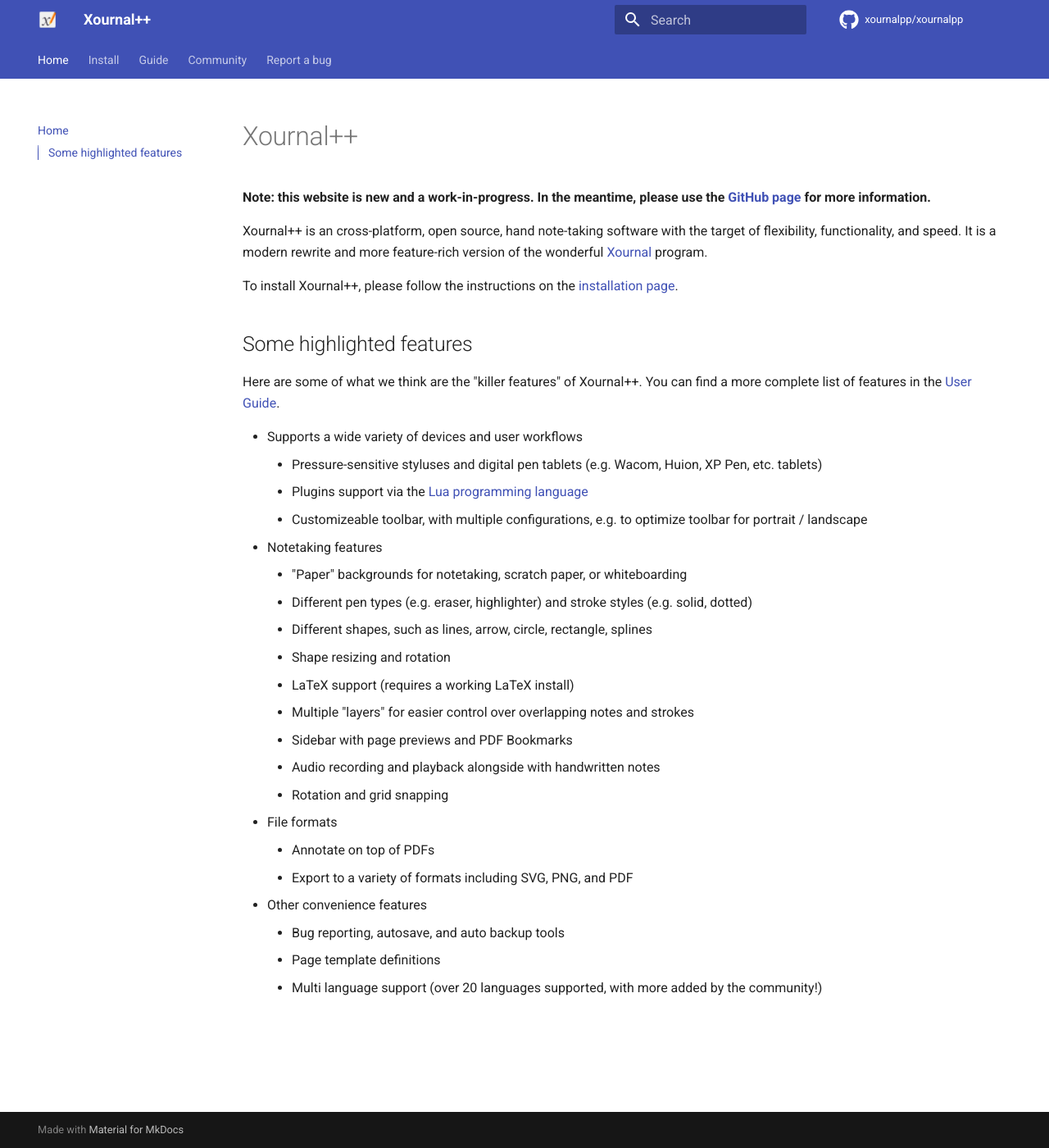
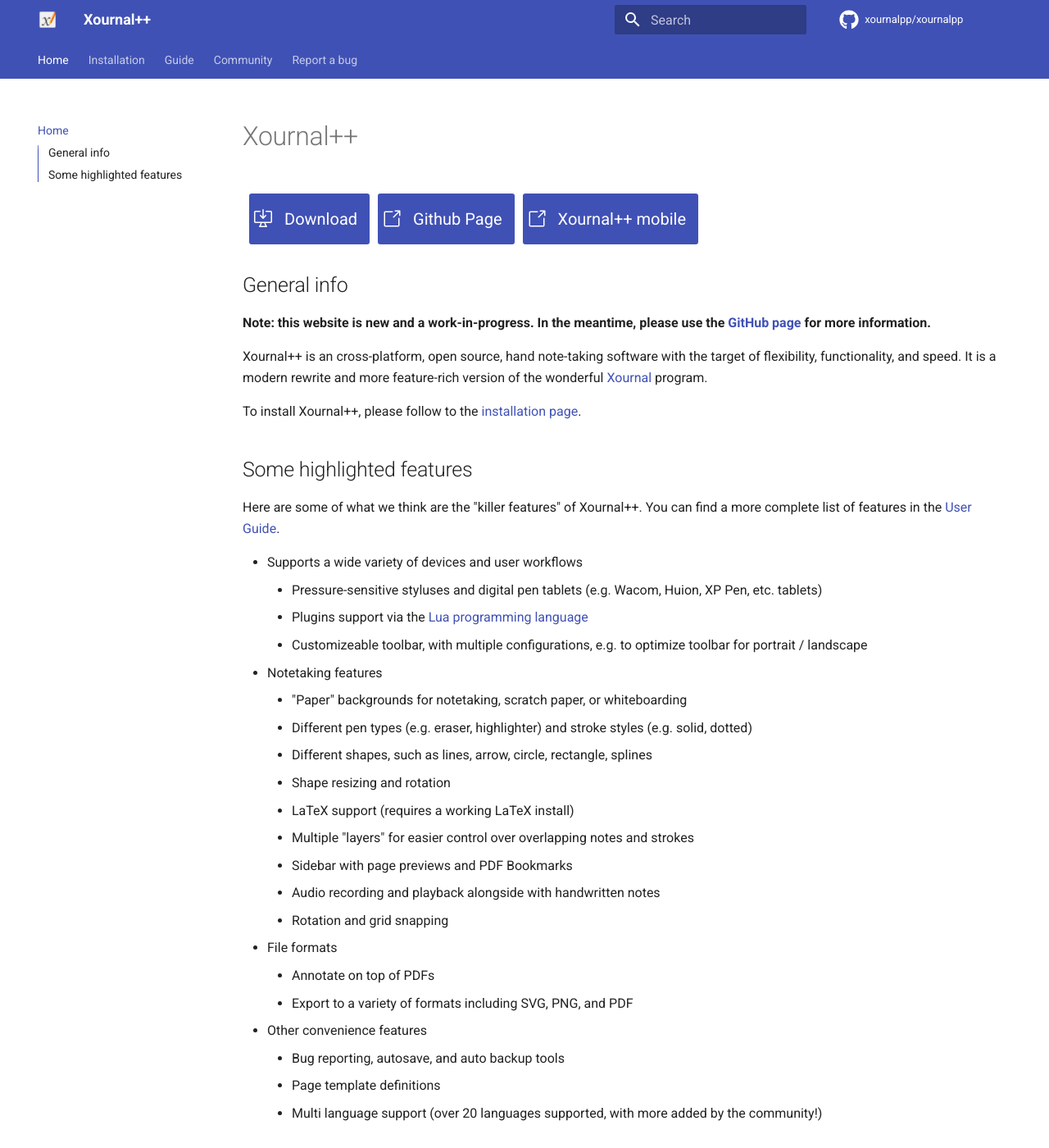
Before and after one commit to xournalpp/xournalpp.github.io, an MkDocs documentation site: the page built from docs/index.md, in a window 1280 px wide and 1400 px high. Shown: the whole window at 82% size. Built offline with MkDocs 1.6.1 and Material for MkDocs 9.7.7, drawn with Linux system fonts in a browser that asks for light colours; comment, search, counter and statistics services are not loaded; the version menu is left out.

Commit message:
Reworked installation page and added buttons in css

```diff
--- /dev/null
+++ b/docs/css/buttons.css
@@ -0,0 +1,83 @@
+a.xournalppButton {
+    display: inline-flex;
+    position: relative;
+    justify-content: center;
+    align-items: center;
+    flex-shrink: 0;
+    background-color: var(--md-primary-fg-color);
+    color: var(--md-primary-bg-color);
+    padding: 7px;
+    cursor: pointer;
+    font-size: 20px;
+    width: 100%;
+    height: 100%;
+    border-radius: 3px;
+}
+
+a.xournalppButton:hover {
+    color: var(--md-primary-bg-color--light);
+}
+
+a.linkButton, a.downloadButton {
+    padding-left: 35px;
+}
+
+a.linkButton:before {
+    display: block;
+    position: absolute;
+    left: 5px;
+    content: "";
+    width: 24px;
+    height: 24px;
+    background: url(/icons/octicons/link-external.svg);
+    background-size: cover;
+    background-repeat: no-repeat;
+}
+
+a.downloadButton:before {
+    display: block;
+    position: absolute;
+    left: 5px;
+    content: "";
+    width: 24px;
+    height: 24px;
+    background: url(/icons/octicons/desktop-download.svg);
+    background-size: cover;
+    margin-right: 10px;
+    background-repeat: no-repeat;
+}
+
+.flexedButtonsContainer {
+    display: flex;
+    justify-content: left;
+}
+
+.flexedButtonsContainer > li {
+    margin-right: 10px;
+    list-style-type: none;
+}
+
+.downloadsContainer {
+    display: grid;
+    justify-content: center;
+    text-align: center;
+    margin-top: 20px;
+    grid-gap: 8px;
+}
+
+.downloadsContainer > li {
+    list-style-type: none;
+    margin: 0 !important;
+}
+
+#osContainer > a {
+    font-size: 24px;
+}
+
+#osContainer, #macosDownloadsContainer, #windowsDownloadsContainer {
+    grid-template-columns: repeat(auto-fill, minmax(300px, 1fr));
+}
+
+#linuxDownloadsContainer, #debianContainer, #ubuntuContainer  {
+    grid-template-columns: repeat(auto-fill, minmax(300px, 1fr));
+}
--- a/docs/index.md
+++ b/docs/index.md
@@ -1,4 +1,13 @@
 # Xournal++
+
+<div class="flexedButtonsContainer">
+<li><a class="xournalppButton downloadButton" style="margin: 8px;" href="installation">Download</a></li>
+<li><a class="xournalppButton linkButton" style="margin: 8px;" href="https://github.com/xournalpp/xournalpp/">Github Page</a></li>
+<li><a class="xournalppButton linkButton" style="margin: 8px;" href="https://gitlab.com/TheOneWithTheBraid/xournalpp_mobile">Xournal++ mobile</a></li>
+<!-- TODO: Add some more quick buttons -->
+</div>
+
+## General info
 
 **Note: this website is new and a work-in-progress. In the meantime, please
 use the [GitHub page](https://github.com/xournalpp/xournalpp) for more
@@ -9,7 +18,7 @@ target of flexibility, functionality, and speed. It is a modern rewrite and more
 feature-rich version of the wonderful
 [Xournal](http://sourceforge.net/projects/xournal/) program.
 
-To install Xournal++, please follow the instructions on the [installation
+To install Xournal++, please follow to the [installation
 page](installation).
 
 ## Some highlighted features
--- a/mkdocs.yml
+++ b/mkdocs.yml
@@ -5,7 +5,11 @@ remote_branch: master
 edit_uri: https://github.com/xournalpp/xournalpp.github.io/edit/site/docs
 nav:
   - Home: index.md
-  - Install: installation.md
+  - Installation:
+      - OS selection: installation/index.md
+      - Windows: installation/windows.md
+      - MacOS: installation/macos.md
+      - Linux: installation/linux.md
   - Guide:
       - Overview: guide/overview.md
       - Configuration: guide/config.md
@@ -38,12 +42,30 @@ theme:
     - navigation.tabs
     - toc.integrate
 
+# Custom styles
+extra_css:
+  - css/buttons.css
+
 #Enable macros
 plugins:
   - search
   - macros
 
 extra:
+  downloads:
+    default: "https://github.com/xournalpp/xournalpp/releases"
+    allVersions: "https://github.com/xournalpp/xournalpp/tags"
+    nightly: "https://github.com/xournalpp/xournalpp/releases/tag/nightly"
+    windows:
+      stable: "https://github.com/xournalpp/xournalpp/releases/download/1.0.20/xournalpp-1.0.20-windows.zip"
+    macos:
+      stable: "https://github.com/xournalpp/xournalpp/releases/download/1.0.20/xournalpp-1.0.20-macos.zip"
+    linux:
+      flatpak: "https://flathub.org/apps/details/com.github.xournalpp.xournalpp"
+      appimage: "https://github.com/xournalpp/xournalpp/releases/download/1.0.20/xournalpp-1.0.20-x86_64.AppImage"
+      snap: "https://snapcraft.io/xournalpp"
+      debianStable: "https://github.com/xournalpp/xournalpp/releases/tag/1.0.20-hotfix"
+      ubuntuStable: "https://github.com/xournalpp/xournalpp/releases/tag/1.0.20"
   version:
     latest_stable: "1.0.20"
     latest_unstable: "1.1.0+dev"
```
Also changed, not shown: docs/installation.md (deleted, +0 -80 lines), docs/installation/index.md (added, +9 -0 lines), docs/installation/linux.md (added, +83 -0 lines), docs/installation/macos.md (added, +21 -0 lines), docs/installation/windows.md (added, +24 -0 lines), docs/icons/octicons/desktop-download.svg (added), docs/icons/octicons/link-external.svg (added), 1 other file.
